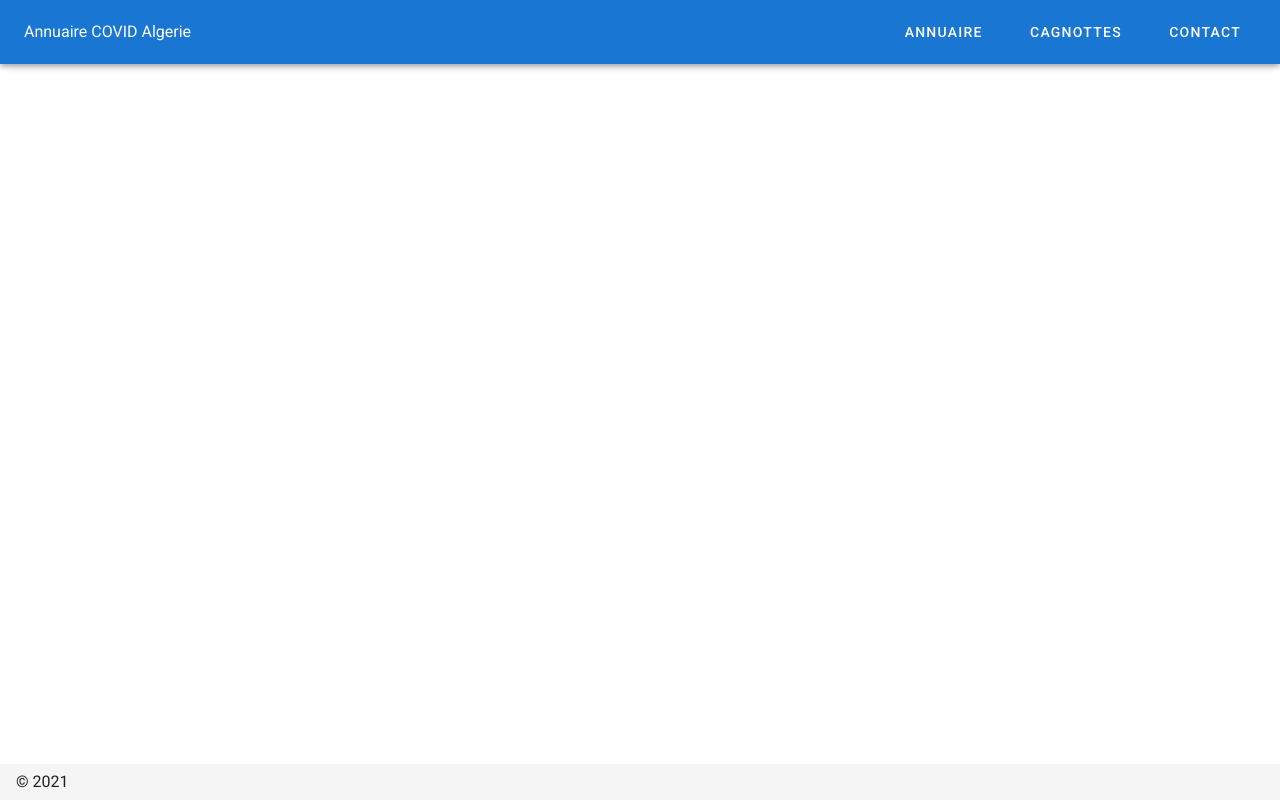
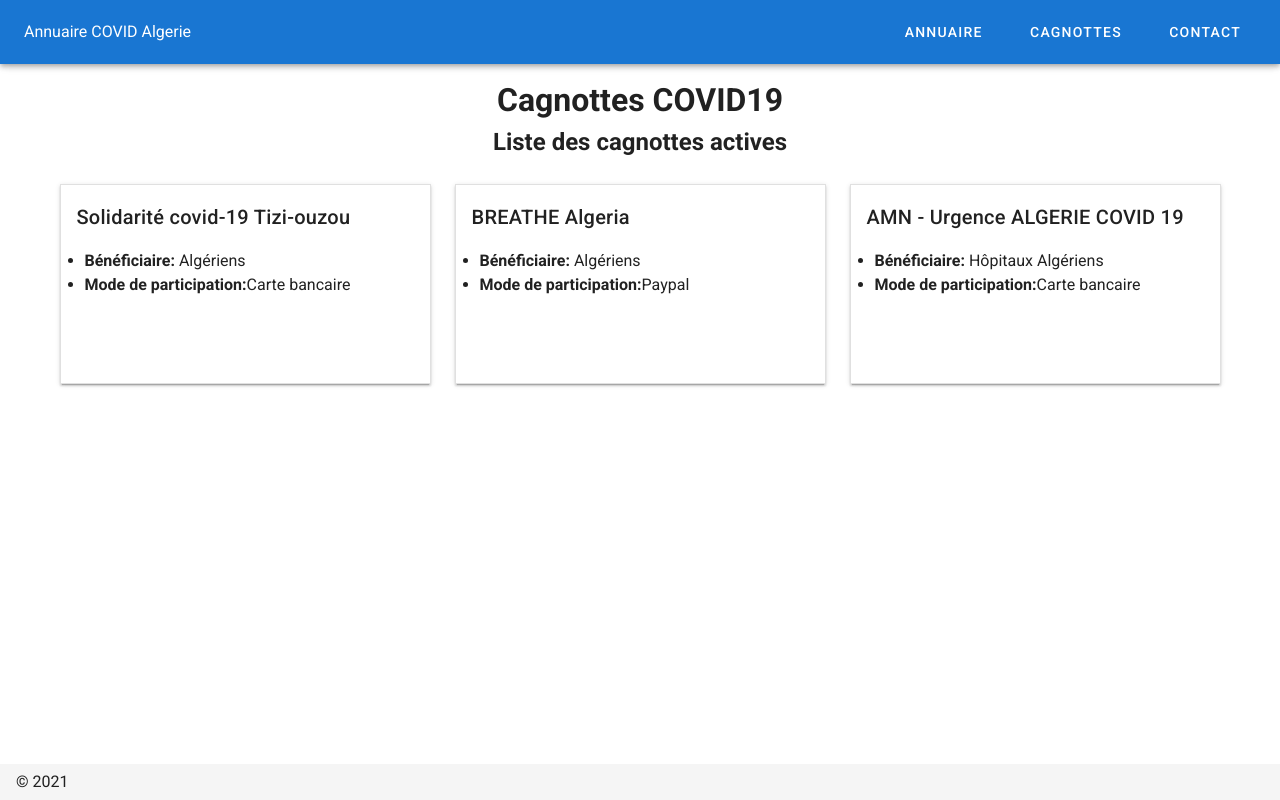
Before and after one commit to info-covid19-dz/web, a Nuxt app: page /Cagnottes in a window 1280 px wide. Built offline with nearby package versions, Linux system fonts and the light colour scheme.

Commit message:
updated covid19 cagnottes

```diff
--- a/layouts/default.vue
+++ b/layouts/default.vue
@@ -81,4 +81,8 @@ export default {
   text-decoration: none;
   color: white !important;
 }
+
+.text-bold{
+  font-weight: bold;
+}
 </style>
--- a/pages/Cagnottes.vue
+++ b/pages/Cagnottes.vue
@@ -1,17 +1,51 @@
 <template>
-  <div></div>
+  <v-row>
+    <v-col cols="12" justify="center" align="center">
+      <h1>
+       Cagnottes COVID19
+      </h1>
+      <h2>Liste des cagnottes actives</h2>
+    </v-col>
+    <v-col cols="12" md="4" v-for="cagnotte in cagnottes" :key="cagnotte.name">
+      <a :href="cagnotte.Lien" target="_blank">
+        <v-card style="height:200px" elevation="2" outlined shaped tile>
+          <v-card-title>{{ cagnotte.Nom }}</v-card-title>
+          <ul>
+            <li>
+              <span class="text-bold">Bénéficiaire: </span
+              >{{ cagnotte.Bénéficiaire ? cagnotte.Bénéficiaire : "Algériens" }}
+            </li>
+            <li>
+              <span class="text-bold">Mode de participation:</span
+              >{{
+                cagnotte.ModeDeParticipation
+                  ? cagnotte.ModeDeParticipation
+                  : "/"
+              }}
+            </li>
+          </ul>
+        </v-card>
+      </a>
+    </v-col>
+  </v-row>
 </template>
 
 <script>
-import cagnottes from '../static/cagnottes/cagnottes.json'
+import cagnottes from "../static/cagnottes/cagnottes.json";
 export default {
   data() {
     return {
       cagnottes,
-    }
+    };
+  },
+  mounted() {
+    console.log(cagnottes);
   },
 };
 </script>
 
 <style  scoped>
+a {
+  text-decoration: none;
+}
 </style>
--- a/static/cagnottes/cagnottes.json
+++ b/static/cagnottes/cagnottes.json
@@ -3,21 +3,21 @@
     "Nom": "Solidarité covid-19 Tizi-ouzou",
     "Cause": "Solidarité covid-19 Tizi-ouzou",
     "Lien": "https://www.leetchi.com/c/solidarite-covid-19-tizi-ouzou",
-    "Mode de participation": "Carte bancaire",
+    "ModeDeParticipation": "Carte bancaire",
     "Bénéficiaire": ""
   },
   {
     "Nom": "BREATHE Algeria",
     "Cause": "COVID 19 Algérie",
     "Lien": "https://www.paypal.com/pools/c/8BqOmHV0pv",
-    "Mode de participation": "Paypal",
+    "ModeDeParticipation": "Paypal",
     "Bénéficiaire": ""
   },
   {
     "Nom": "AMN - Urgence ALGERIE COVID 19",
     "Cause": "COVID 19 Algérie",
     "Lien": "https://www.helloasso.com/associations/etudiants-et-cadres-algeriens-de-france/collectes/covid-19-algerie?utm_source=user&utm_medium=email-transac&utm_campaign=FORM_ADMIN_ADD_EXISTING_USER&fbclid=IwAR1aW8Mvih-PIi07Hl-5L46PNn3WbLchJx06BnJAK7IjzyJy6T4osbYpI9k",
-    "Mode de participation": "Carte bancaire",
+    "ModeDeParticipation": "Carte bancaire",
     "Bénéficiaire": "Hôpitaux Algériens"
   }
 ]
```
Also changed, not shown: 1 other file (tests, documents, lock files or other folders).
